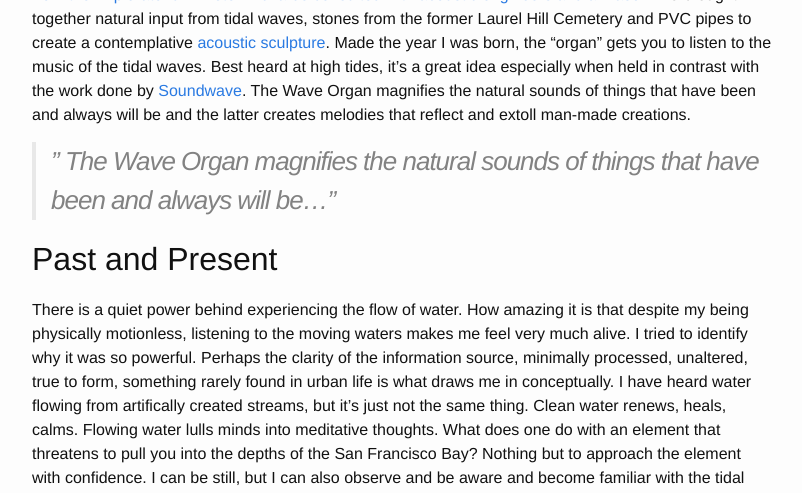
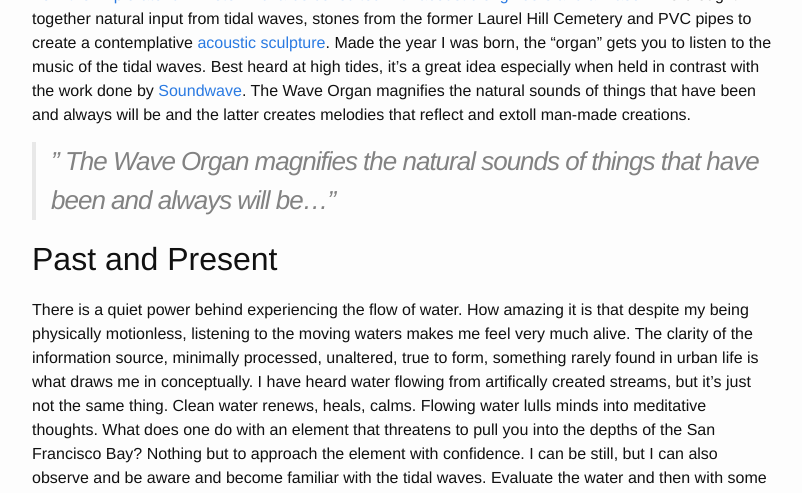
Before and after one commit to avenuemagpie/art-design, a Jekyll site: the page built from _posts/2016-08-21-wave-organ.markdown, in a window 1280 px wide and 1400 px high, scrolled down 736 px. Shown: the top 493 px of the window, without its empty margins (238-1040 px from the left). Built offline with Jekyll 4.4.1, drawn with Linux system fonts in a browser that asks for light colours; comment, search, counter and statistics services are not loaded; some of the changed text lies outside the part shown.

Commit message:
copy eit

```diff
--- a/_posts/2016-08-21-wave-organ.markdown
+++ b/_posts/2016-08-21-wave-organ.markdown
@@ -27,11 +27,11 @@ It’s a very unassuming, very gray and obscure art piece made by [a former Seni
 Past and Present
 ---
 
-There is a quiet power behind experiencing the flow of water. How amazing it is that despite my being physically motionless, listening to the moving waters makes me feel very much alive. I tried to identify why it was so powerful. Perhaps the clarity of the information source, minimally processed, unaltered, true to form, something rarely found in urban life is what draws me in conceptually. I have heard water flowing from artifically created streams, but it's just not the same thing. Clean water renews, heals, calms. Flowing water lulls minds into meditative thoughts. What does one do with an element that threatens to pull you into the depths of the San Francisco Bay? Nothing but to approach the element with confidence. I can be still, but I can also observe and be aware and become familiar with the tidal waves. Evaluate the water and then with some courage, create something wonderful.
+There is a quiet power behind experiencing the flow of water. How amazing it is that despite my being physically motionless, listening to the moving waters makes me feel very much alive. The clarity of the information source, minimally processed, unaltered, true to form, something rarely found in urban life is what draws me in conceptually. I have heard water flowing from artifically created streams, but it's just not the same thing. Clean water renews, heals, calms. Flowing water lulls minds into meditative thoughts. What does one do with an element that threatens to pull you into the depths of the San Francisco Bay? Nothing but to approach the element with confidence. I can be still, but I can also observe and be aware and become familiar with the tidal waves. Evaluate the water and then with some courage, create something wonderful.
 
 ![Halprins Lagoon near Letterman Digital Arts in San Francisco](/images/halprin-lagoon.gif)
 
 Now What?
 ---
 
-I'm not sure. I've visited [Halprin’s lagoon and streams](http://experiments.californiahistoricalsociety.org/lawrence-halprin-and-the-letterman-digital-arts-center/), or Crissy field’s nature preserve / beaches for similar experiences. Better yet, I would love to visit and meditate in the still steam pools of Iceland that’s being touted all over social media. Perhaps I'd love to make and share a piece of art that uses either man-made or natural inputs. Thoughts on this anyone?
+I'm not sure. I've visited [Halprin’s lagoon and streams](http://experiments.californiahistoricalsociety.org/lawrence-halprin-and-the-letterman-digital-arts-center/), or Crissy field’s nature preserve / beaches for similar experiences. Better yet, I would love to visit and meditate in the still steam pools of Iceland that’s being touted all over social media. I'd love to make and share a piece of art that uses either man-made or natural inputs. Thoughts on this anyone?
```
